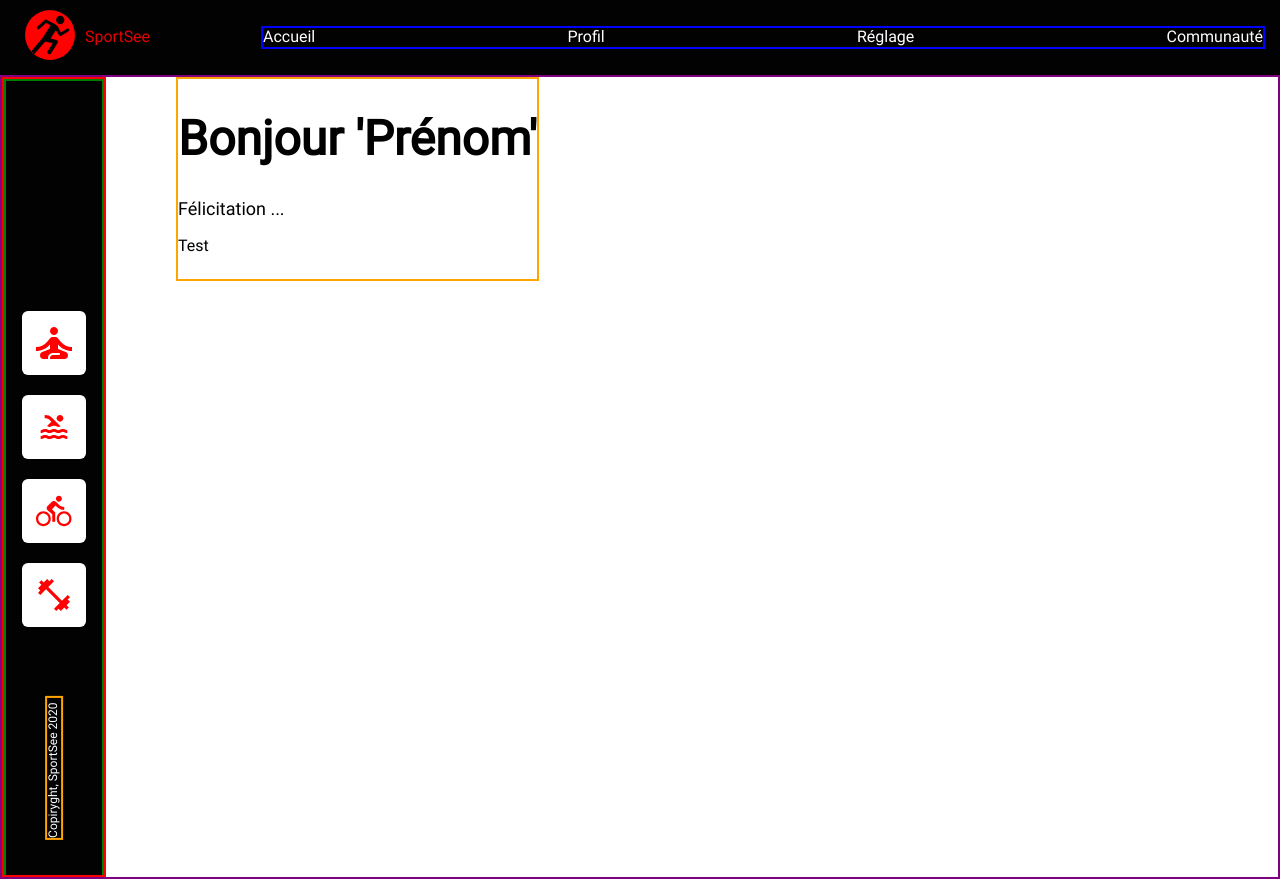
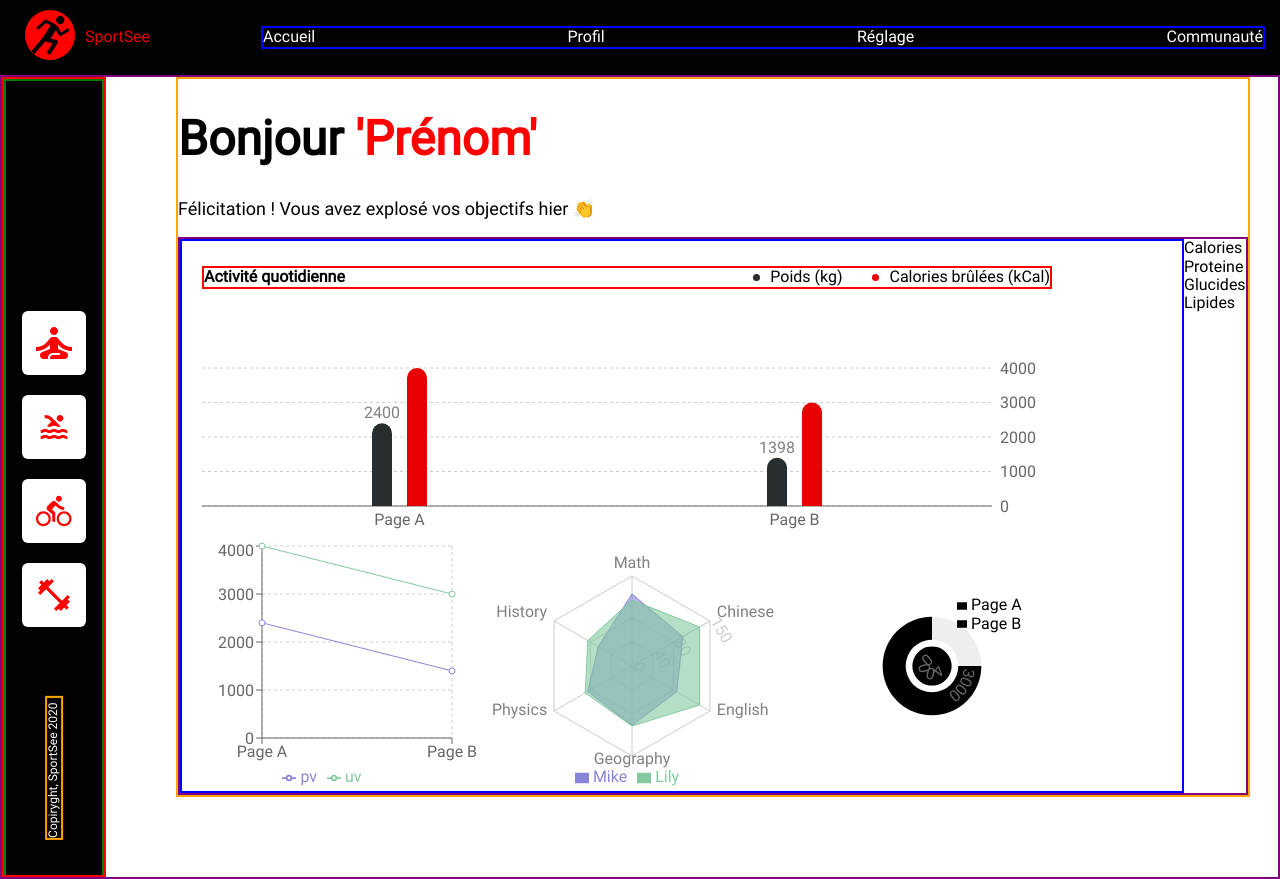
Before and after one commit to matthieuClio/SportSee, a React (Vite) app: page /app/profil in a window 1280 px wide. Built offline with nearby package versions, Linux system fonts and the light colour scheme.

Commit message:
Feat : add all chart.

```diff
--- a/package.json
+++ b/package.json
@@ -17,6 +17,7 @@
     "react-dom": "^18.2.0",
     "react-router": "^6.20.1",
     "react-router-dom": "^6.20.1",
+    "recharts": "^2.10.3",
     "sort-by": "^1.2.0"
   },
   "devDependencies": {
--- /dev/null
+++ b/src/components/rechart/barChart/CustomizedBarChart.tsx
@@ -0,0 +1,39 @@
+import { BarChart, Bar, XAxis, YAxis, CartesianGrid, Tooltip, Legend } from 'recharts'
+
+export default function CustomBarChart (props: {
+                                                    data: { name: string, uv: number, pv: number, amt: number }[],
+                                                    legendContent: (props: object) => React.JSX.Element,
+                                                    tooltipContent: (props: object) => React.JSX.Element
+                                                }
+                                        ) {
+
+    const { data, legendContent, tooltipContent } = props
+
+    return (
+        <BarChart
+        width={900}
+        height={300}
+        data={data}
+        margin={{
+            top: 5,
+            right: 30,
+            left: 20,
+            bottom: 5
+        }}
+        barSize={20}
+        barGap={15}
+        >
+            <Legend verticalAlign="top" align="right" content={legendContent} />
+            <CartesianGrid strokeDasharray="3 3" fillOpacity={0.6} vertical={false} />
+            <XAxis dataKey="name" tickLine={false} />
+            <YAxis orientation="right" hide={false} includeHidden type="number" tickLine={false} axisLine={false} />
+            <Tooltip
+                content={tooltipContent}
+                contentStyle={{ backgroundColor: '#E60000', color: 'white' }}
+                itemStyle={{ color: 'white' }}
+            />
+            <Bar dataKey="pv" fill="#282D30" label={{ position: "top" }} radius={[10, 10, 0, 0]} />
+            <Bar dataKey="uv" fill="#E60000" radius={[10, 10, 0, 0]} />
+        </BarChart>
+    )
+}
--- /dev/null
+++ b/src/components/rechart/barChart/custom/CustomizedToltip.tsx
@@ -0,0 +1,9 @@
+export default function CustomToltip (props:{ active?:boolean, payload?:[], label?:string }) {
+    const { label } = props
+
+    return (
+        <div style={{height:'100px', width:'100px', backgroundColor: 'red', color: 'white'}}>
+            {label}
+        </div>
+    )
+}
--- /dev/null
+++ b/src/components/rechart/barChart/custom/RenderLegend.tsx
@@ -0,0 +1,28 @@
+import { Fragment } from "react"
+
+// Style
+import './renderLegend.scss'
+
+export default function RenderLegend (props: { payload?: [], }) {
+    const { payload } = props
+    const labelText:string[] = ['Poids (kg)', 'Calories brûlées (kCal)']
+
+    return (
+        <div className="legend-container">
+            <div className="legend-container__title">Activité quotidienne</div>
+
+            <div className="legend-container__legend">
+                {
+                    // If payload is define
+                    payload && payload.map((entry: { value:string, color:string }, index:number) => (
+                        <Fragment key={`item-${index}`}>
+
+                                <div className="legend-container__legend__design-legend" style={{backgroundColor:entry.color}}></div>
+                                <div>{labelText[index]}</div>
+                        </Fragment>
+                    ))
+                }
+            </div>
+        </div>
+    )
+}
--- /dev/null
+++ b/src/components/rechart/barChart/custom/renderLegend.scss
@@ -0,0 +1,25 @@
+// - VARIABLES -
+
+.legend-container {
+    display: flex;
+    justify-content: space-between;
+    border: 2px solid red;
+    margin: 20px 0 80px 0;
+
+    &__title {
+        font-weight: bold;
+    }
+
+    &__legend {
+        display: flex;
+        align-items: center;
+
+        &__design-legend {
+            display: inline-block;
+            margin: 0 10px 0 30px;
+            width: 7px;
+            height: 7px;
+            border-radius: 10px;
+        }
+    }
+}
--- /dev/null
+++ b/src/components/rechart/lineChart/CustomizedLineChart.tsx
@@ -0,0 +1,30 @@
+import { LineChart, CartesianGrid, XAxis, YAxis, Tooltip, Legend, Line } from "recharts"
+
+export default function CustomLineChart (props: {
+                                                    data: { name: string, uv: number, pv: number, amt: number }[],
+                                                }
+                                        ) {
+    const { data } = props
+
+    return (
+        <LineChart
+        width={300}
+        height={250}
+        data={data}
+        margin={{
+            top: 5,
+            right: 30,
+            left: 20,
+            bottom: 5
+        }}
+        >
+            <CartesianGrid strokeDasharray="3 3" />
+            <XAxis dataKey="name" />
+            <YAxis />
+            <Tooltip />
+            <Legend />
+            <Line type="monotone" dataKey="pv" stroke="#8884d8" />
+            <Line type="monotone" dataKey="uv" stroke="#82ca9d" />
+        </LineChart>
+    )
+}
--- /dev/null
+++ b/src/components/rechart/radarChart/CustomizedRadarChart.tsx
@@ -0,0 +1,16 @@
+import { RadarChart, PolarGrid, PolarAngleAxis, PolarRadiusAxis, Radar, Legend } from "recharts"
+
+export default function CustomRadarChart (props: { data: { subject:string, "A": number, "B": number, "fullMark": number }[]}) {
+    const { data } = props
+
+    return (
+        <RadarChart outerRadius={90} width={300} height={250} data={data}>
+            <PolarGrid />
+            <PolarAngleAxis dataKey="subject" />
+            <PolarRadiusAxis angle={30} domain={[0, 150]} />
+            <Radar name="Mike" dataKey="A" stroke="#8884d8" fill="#8884d8" fillOpacity={0.6} />
+            <Radar name="Lily" dataKey="B" stroke="#82ca9d" fill="#82ca9d" fillOpacity={0.6} />
+            <Legend />
+        </RadarChart>
+    )
+}
--- /dev/null
+++ b/src/components/rechart/simpleRadialBarChart/CustomizedRadialBarChart.tsx
@@ -0,0 +1,24 @@
+import { RadialBarChart, RadialBar, Legend, Tooltip } from 'recharts'
+
+export default function CustomizedSimpleRadialBarChart (props: {
+                                                                    data: { name : string, uv: number, pv: number, amt: number }[]
+                                                                }
+                                                        ) {
+    const { data } = props
+
+    return (
+        <RadialBarChart
+        width={300}
+        height={250}
+        innerRadius="10%"
+        outerRadius="80%"
+        data={data}
+        startAngle={360}
+        endAngle={0}
+        >
+            <RadialBar minAngle={15} label={{ fill: '#666', position: 'insideStart' }} background clockWise={true} dataKey='uv' />
+            <Legend iconSize={10} width={120} height={140} layout='vertical' verticalAlign='middle' align="right" />
+            <Tooltip />
+        </RadialBarChart>
+    )
+}
--- a/src/page/Profile.tsx
+++ b/src/page/Profile.tsx
@@ -1,11 +1,103 @@
+// Style
 import './profile.scss'
+
+// Charts component
+import CustomBarChart from '../components/rechart/barChart/CustomizedBarChart'
+import CustomLineChart from '../components/rechart/lineChart/CustomizedLineChart'
+import CustomRadarChart from '../components/rechart/radarChart/CustomizedRadarChart'
+import CustomizedSimpleRadialBarChart from '../components/rechart/simpleRadialBarChart/CustomizedRadialBarChart'
+
+// Customize chart component
+import RenderLegend from '../components/rechart/barChart/custom/RenderLegend'
+import CustomToltip from '../components/rechart/barChart/custom/CustomizedToltip'
+
+// Mocked data
+const data: { name : string, uv: number, pv: number, amt: number }[] = [
+    {
+      name: "Page A",
+      uv: 4000,
+      pv: 2400,
+      amt: 2400
+    },
+    {
+      name: "Page B",
+      uv: 3000,
+      pv: 1398,
+      amt: 2210
+    },
+]
+
+const radarData: { subject:string, "A": number, "B": number, "fullMark": number }[] = [
+    {
+      "subject": "Math",
+      "A": 120,
+      "B": 110,
+      "fullMark": 150
+    },
+    {
+      "subject": "Chinese",
+      "A": 98,
+      "B": 130,
+      "fullMark": 150
+    },
+    {
+      "subject": "English",
+      "A": 86,
+      "B": 130,
+      "fullMark": 150
+    },
+    {
+      "subject": "Geography",
+      "A": 99,
+      "B": 100,
+      "fullMark": 150
+    },
+    {
+      "subject": "Physics",
+      "A": 85,
+      "B": 90,
+      "fullMark": 150
+    },
+    {
+      "subject": "History",
+      "A": 65,
+      "B": 85,
+      "fullMark": 150
+    }
+  ]
 
 export default function Profile () {
     return (
         <main className="profile">
-            <h1>Bonjour 'Prénom'</h1>
-            <p>Félicitation ...</p>
-            <div>Test</div>
+            <h1>Bonjour <span className="profile__first-name">'Prénom'</span></h1>
+            <p>Félicitation ! Vous avez explosé vos objectifs hier 👏</p>
+
+            <div className="profile__container">
+                <div className="profile__container__chart">
+                    <CustomBarChart data={data} legendContent={RenderLegend} tooltipContent={CustomToltip} />
+                    <CustomLineChart data={data} />
+                    <CustomRadarChart data={radarData} />
+                    <CustomizedSimpleRadialBarChart data={data} />
+                </div>
+
+                <ul>
+                    <li>
+                        Calories
+                    </li>
+
+                    <li>
+                        Proteine
+                    </li>
+
+                    <li>
+                        Glucides
+                    </li>
+
+                    <li>
+                        Lipides
+                    </li>
+                </ul>
+            </div>
         </main>
     )
 }
--- a/src/page/profile.scss
+++ b/src/page/profile.scss
@@ -1,8 +1,25 @@
 // - VARIABLES -
+$profileFirstName: #FF0101;
 
 // Class profile
 .profile {
     border: 2px solid orange;
     margin-left: 70px;
-    height: 200px;
+    height: 100%;
+
+    &__first-name {
+        color: $profileFirstName;
+    }
+
+    &__container {
+        border: 2px solid purple;
+        display: flex;
+
+        &__chart {
+            border: 2px solid blue;
+            display: flex;
+            flex-wrap: wrap;
+            width: 1000px;
+        }
+    }
 }
```
Also changed, not shown: .eslintrc.cjs, 1 other file (tests, documents, lock files or other folders).
